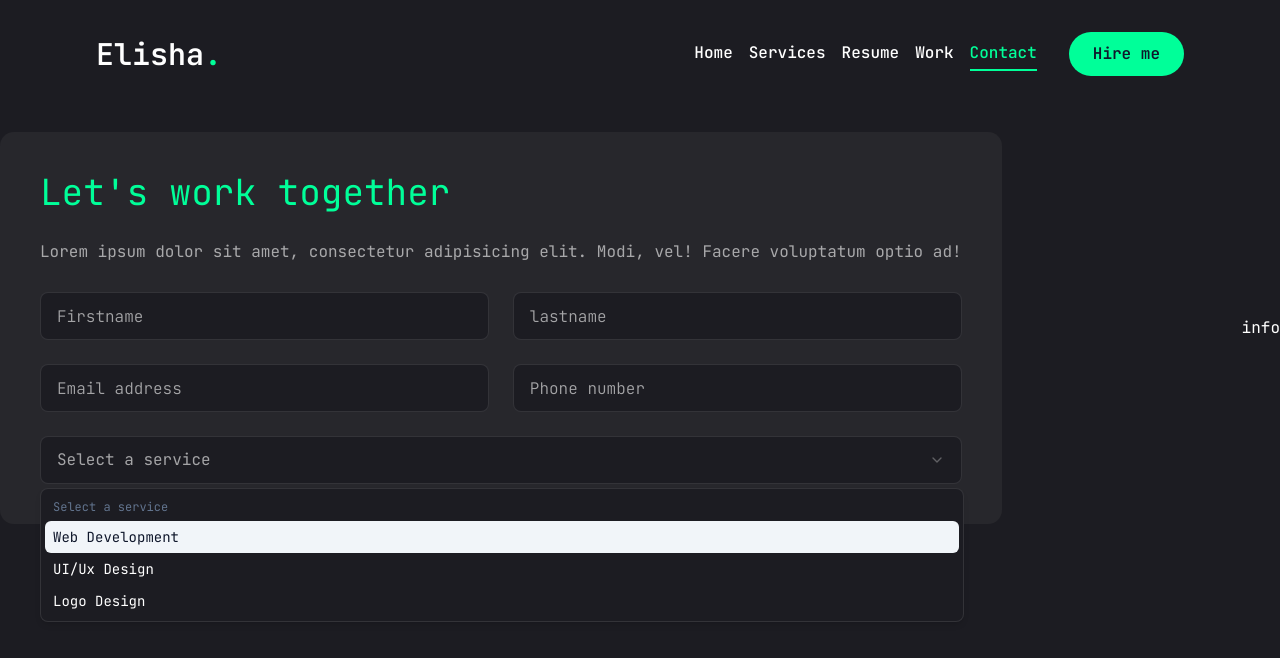
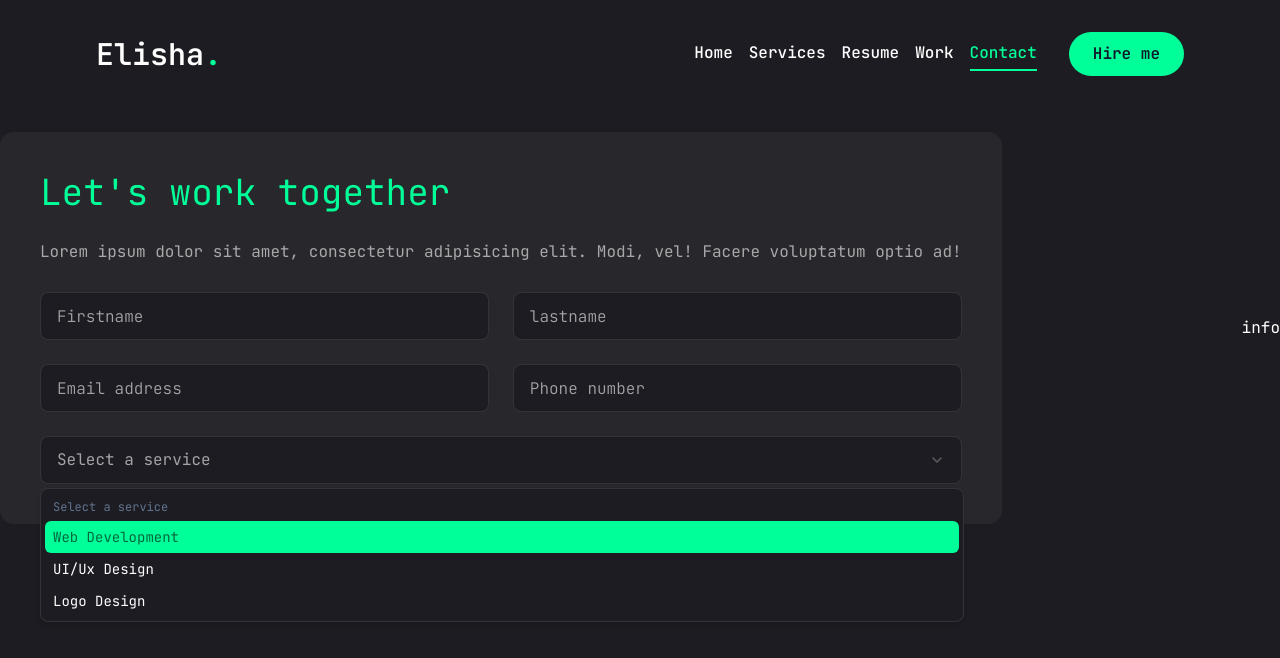
Before and after one commit to elishabhatti/elisha-portfolio, a Next.js app: page /contact in a window 1280 px wide. Both pictures are taken after a click on the button "Select a service". Shown: the top 658 px of the page. Built offline with nearby package versions, Linux system fonts and the light colour scheme.

Commit message:
added styling of select item css

```diff
--- a/components/ui/select.jsx
+++ b/components/ui/select.jsx
@@ -82,7 +82,7 @@ function SelectItem({ className, children, ...props }) {
     <SelectPrimitive.Item
       data-slot="select-item"
       className={cn(
-        "focus:bg-accent focus:text-accent-foreground [&_svg:not([class*='text-'])]:text-muted-foreground relative flex w-full cursor-default items-center gap-2 rounded-sm py-1.5 pr-8 pl-2 text-sm outline-hidden select-none data-[disabled]:pointer-events-none data-[disabled]:opacity-50 [&_svg]:pointer-events-none [&_svg]:shrink-0 [&_svg:not([class*='size-'])]:size-4 *:[span]:last:flex *:[span]:last:items-center *:[span]:last:gap-2",
+        "focus:bg-[#00ff99] focus:text-black/60 [&_svg:not([class*='text-'])]:text-muted-foreground relative flex w-full cursor-default items-center gap-2 rounded-sm py-1.5 pr-8 pl-2 text-sm outline-hidden select-none data-[disabled]:pointer-events-none data-[disabled]:opacity-50 [&_svg]:pointer-events-none [&_svg]:shrink-0 [&_svg:not([class*='size-'])]:size-4 *:[span]:last:flex *:[span]:last:items-center *:[span]:last:gap-2",
         className
       )}
       {...props}
```
